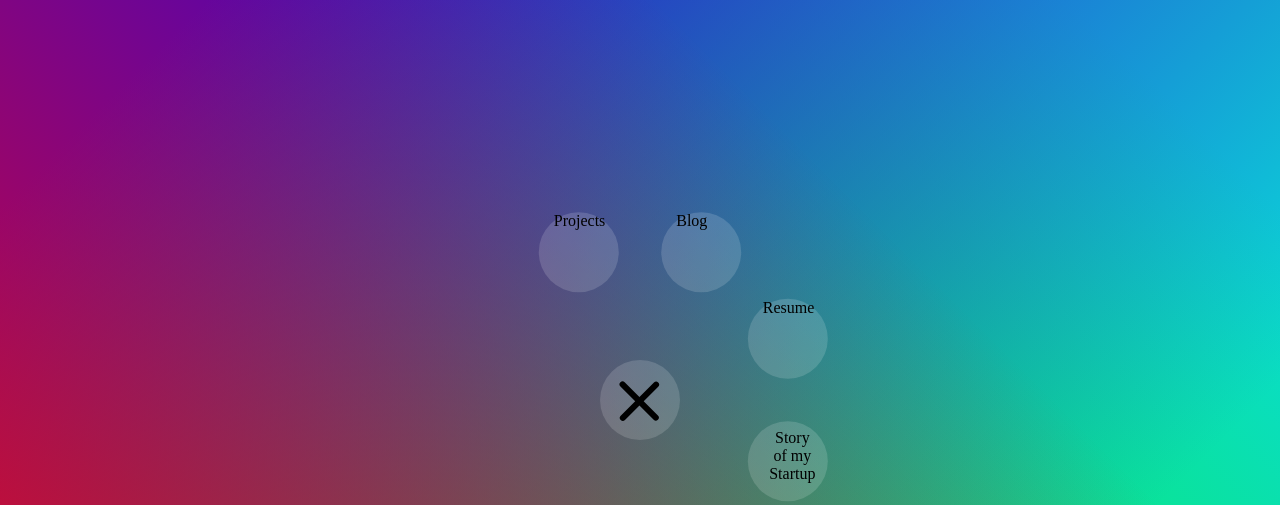
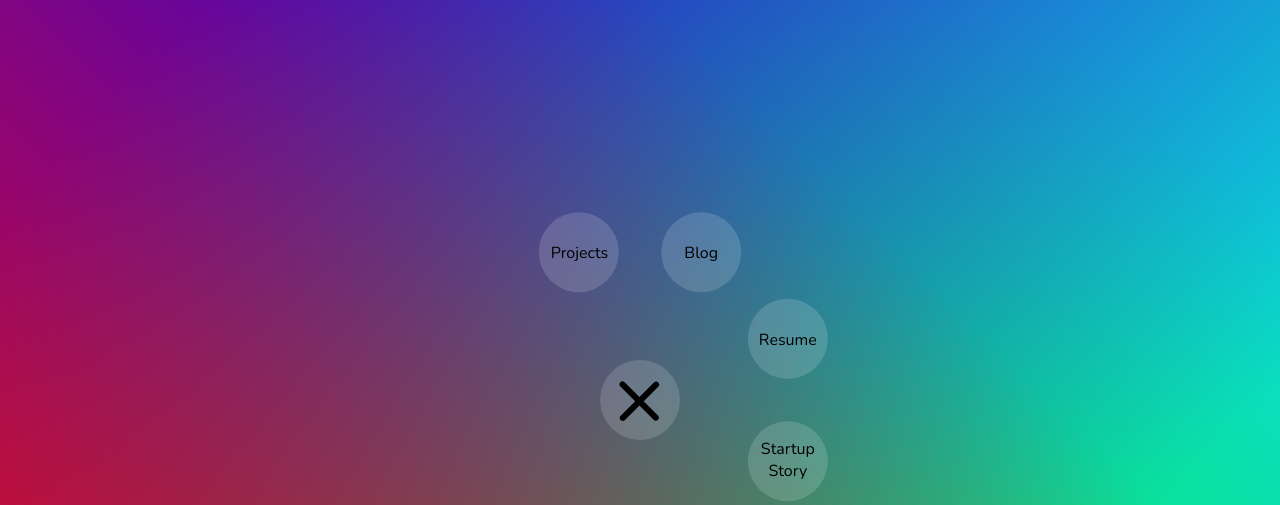
Before and after one commit to adnanalvee/personalSite, a plain HTML site: page index.html in a window 1280 px wide. Both pictures are taken after a click on the element 640 px from the left and 400 px from the top of the page. Shown: the top 505 px of the page. Drawn offline with nearby package versions, Linux system fonts and the light colour scheme.

Commit message:
final changes

```diff
--- a/css/style.css
+++ b/css/style.css
@@ -18,21 +18,8 @@ body {
 
 
 p {
-    margin-left: 15px;
 
 }
-
-.story {
-    margin-right: 6px;
-    margin-top: 8px;
-    text-align: center;
-}
-
-.ofmyStartup {
-    margin-right: 6px;
-    text-align: center;
-}
-
 
 .absolute-center, .menu, .menu .btn .fa, .menu .btn.trigger .line {
   position: absolute;
@@ -235,3 +222,45 @@ p {
   -webkit-transform: translateY(-10em) rotate(-292.5deg);
           transform: translateY(-10em) rotate(-292.5deg);
 }
+
+.btn .btn-icon:hover {
+color: rgba(255, 255, 255, 0.7);
+}
+
+.projects {
+     margin-left: 12px;
+    margin-top: 30px;
+}
+
+.blog {
+    margin-right: 0px;
+    margin-top: 30px;
+    text-align: center;
+}
+
+.resume {
+     margin-right: 0px;
+     margin-top: 30px;
+    text-align: center;
+}
+
+.story {
+    margin-right: 0px;
+    margin-top: 0px;
+    text-align: center;
+}
+
+.startup {
+    margin-top: 17px;
+    text-align: center;
+}
+
+a {
+    color:black;
+    text-decoration: none;
+    font-family: "nunito";
+}
+
+a:hover {
+    color:white;
+}
--- a/index.html
+++ b/index.html
@@ -2,12 +2,12 @@
 <html >
   <head>
     <meta charset="UTF-8">
-    <title>Simple radial menu</title>
+    <title>Adnan Alvee</title>
 
 
 
     <link rel='stylesheet prefetch' href='http://maxcdn.bootstrapcdn.com/font-awesome/4.2.0/css/font-awesome.min.css'>
-
+<link href='https://fonts.googleapis.com/css?family=Nunito' rel='stylesheet' type='text/css'>
         <link rel="stylesheet" href="css/style.css">
 
 
@@ -24,35 +24,42 @@
   <div class="icons">
     <div class="rotater">
       <div class="btn btn-icon">
-        <p style="top:-8px;">Projects</p>
+        <p class="projects" style="top:-8px;">
+            <a href="http://adnanalvee.com/projects/" target="_blank">Projects</a></p>
       </div>
     </div>
     <div class="rotater">
       <div class="btn btn-icon">
-        <p>Blog</p>
+        <p class="blog"><a href="http://blog.adnanalvee.com/" target="_blank">Blog</a></p>
       </div>
     </div>
     <div class="rotater">
       <div class="btn btn-icon">
-          <p>Resume</p>
+          <p class="resume"><a href="https://www.dropbox.com/sh/1nuyscxzjulcke3/AAA286sNSqL3IgfGjS0Oq_tLa?dl=0" target="_blank">Resume</a></p>
       </div>
     </div>
 
     <div class="rotater">
       <div class="btn btn-icon">
-        <p class="story">Story</p>
-         <p class="ofmyStartup">of my</p>
-         <p class="ofmyStartup">Startup</p>
+        <a href="https://www.linkedin.com/pulse/story-my-startup-adnan-alvee?articleId=6112055933955817472#comments-6112055933955817472&trk=prof-post" target="_blank">
+
+         <p class="startup">Startup</p>
+             <p class="story">Story</p>
+        </a>
       </div>
     </div>
     <div class="rotater">
       <div class="btn btn-icon">
+        <a href="https://www.linkedin.com/in/adnanalvee" target="_blank">
         <i class="fa fa-linkedin"></i>
+            </a>
       </div>
     </div>
     <div class="rotater">
       <div class="btn btn-icon">
+        <a href="https://github.com/adnanalvee" target="_blank">
         <i class="fa fa-github"></i>
+          </a>
       </div>
     </div>
 
```
